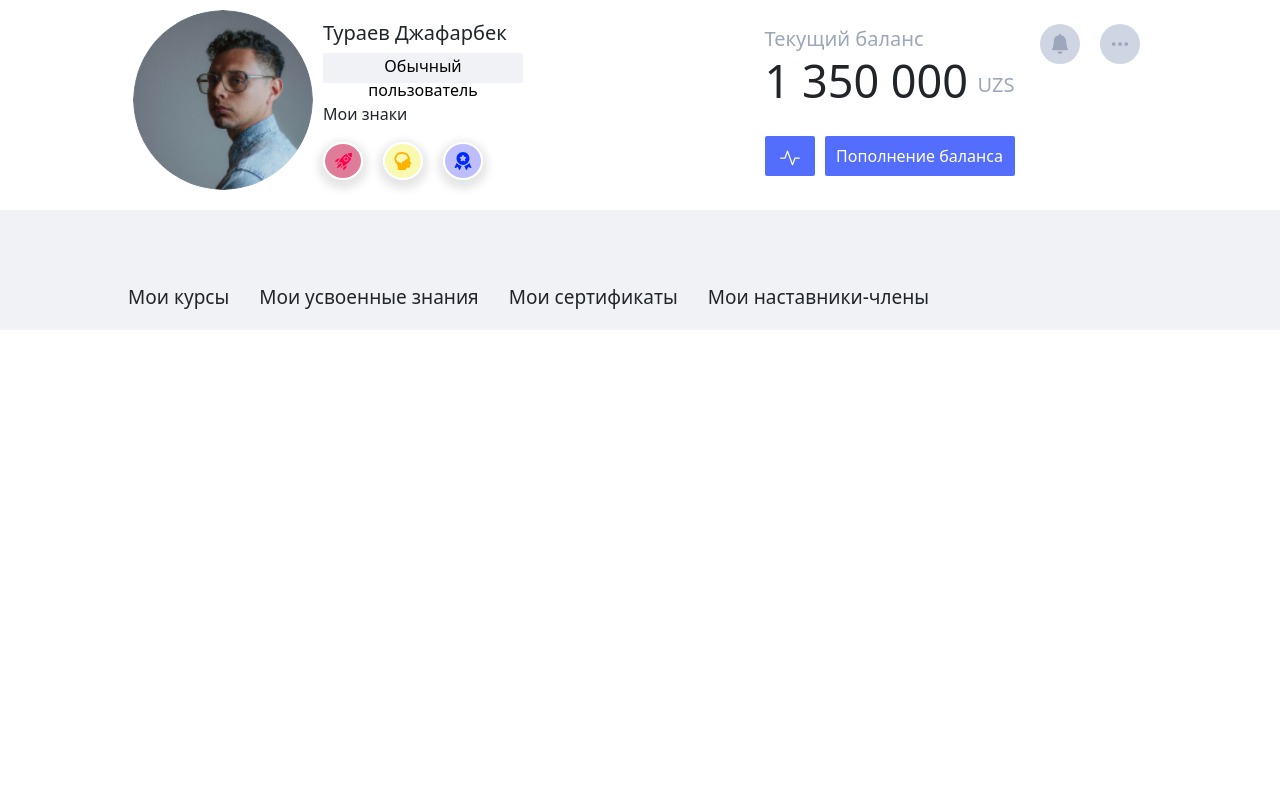
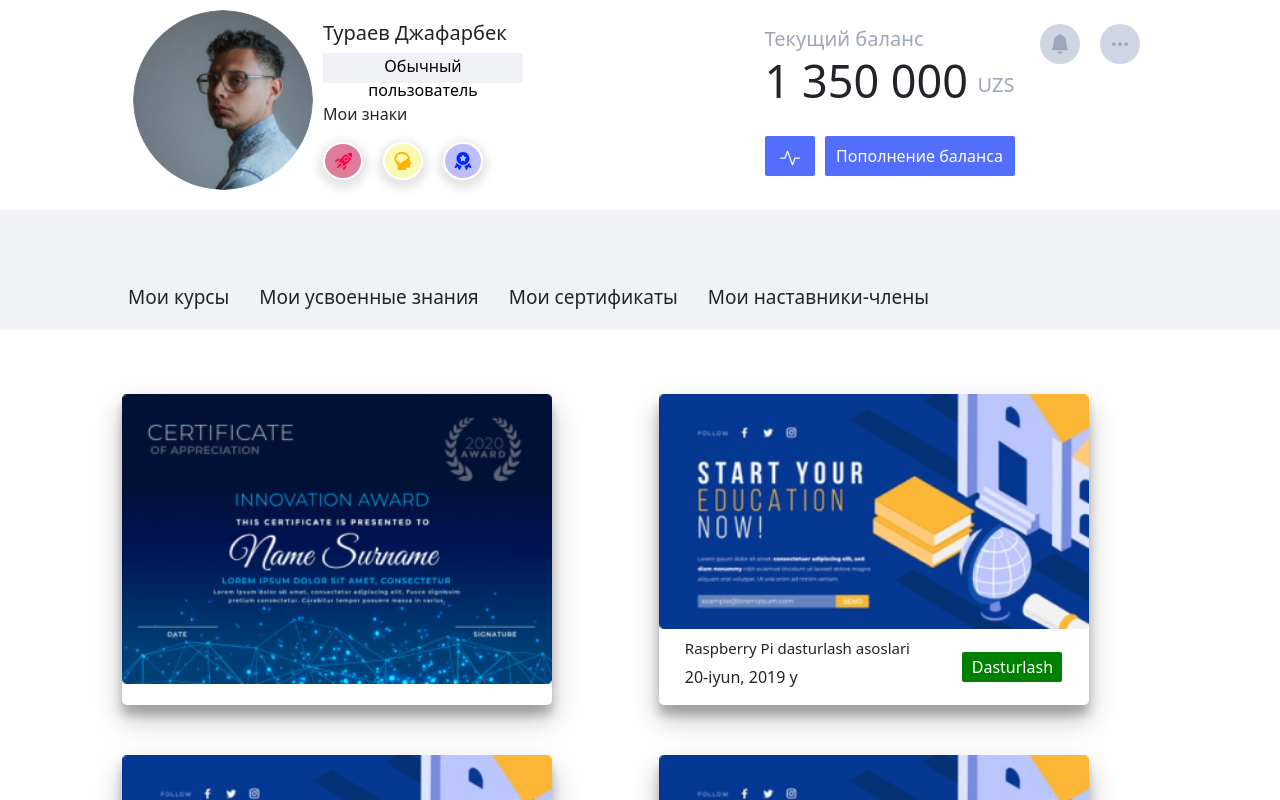
Before and after one commit to otabekbeb/garvid_user, a React (Create React App) app: page / in a window 1280 px wide. Both pictures are taken after a click on the element "Мои сертификаты". Shown: the top 800 px of the page. Built offline with nearby package versions, Linux system fonts and the light colour scheme.

Commit message:
lavash
lavash

```diff
--- a/src/pages/css/Sertifikate.css
+++ b/src/pages/css/Sertifikate.css
@@ -0,0 +1,62 @@
+.cards_sertifikat{
+    width: 100%;
+    display: flex;
+    justify-content: center;
+    margin-top: 5%;
+
+}
+.sertifikat{
+    width: 430px;
+    height: auto;
+    border-radius: 5px;
+    box-shadow: rgba(0, 0, 0, 0.25) 0px 14px 28px, rgba(0, 0, 0, 0.22) 0px 10px 10px;
+}
+.sertifikat img{
+width: 100%;
+}
+.card_sertifikat{
+    width: 86%;
+    display: grid;
+    margin-left: 5%;
+    grid-template-columns: auto auto auto;
+    gap: 30px;
+
+}
+.text_pro_max_gap_sos_lift_gr h4{
+    font-size: 15px;
+    padding-top: 10px;
+}
+.Dast_konter_dust_pro_dest{
+    width: 100px;
+    background-color: green;
+    color: #fff;
+    align-items: center;
+    height: 30px;
+    border: none;
+    border-radius: 2px;
+}
+.button_text_df_blok_pitani_pro_Max{
+    display: flex;
+    justify-content: space-around;
+    align-items: center;
+}
+@media (max-width:1544px) {
+    .card_sertifikat{
+        width: 80% !important;
+        display: grid;
+        margin-left: -1%;
+        grid-template-columns: auto auto ;
+        gap: 50px;
+
+    }
+}
+@media (max-width:1036px) {
+    .card_sertifikat{
+        width: 80% !important;
+        display: grid;
+        margin-left: 30%;
+        grid-template-columns: auto  ;
+        gap: 50px;
+
+    }
+}
--- a/src/pages/js/Sertifikate.js
+++ b/src/pages/js/Sertifikate.js
@@ -1,9 +1,68 @@
 import React from 'react'
 import '../css/Sertifikate.css'
+import Sertifikat from '../img/Sertifikat.png'
+import Start from '../img/Start.png'
 export default function Sertifikate() {
   return (
     <div>
+        <div className="cards_sertifikat">
+            <div className="card_sertifikat">
+            <div className="sertifikat">
+                <img src={Sertifikat} alt="" />
+            </div>
+            <div className="sertifikat">
+                <img src={Start} alt="" />
+                <div className="button_text_df_blok_pitani_pro_Max">
+                    <div className="text_pro_max_gap_sos_lift_gr">
+                    <h4>Raspberry Pi dasturlash asoslari</h4>
+                    <p>20-iyun, 2019 y</p>
+                    </div>
+                    <button className='Dast_konter_dust_pro_dest'>Dasturlash</button>
+                </div>
+            </div>
+            <div className="sertifikat">
+                <img src={Start} alt="" />
+                <div className="button_text_df_blok_pitani_pro_Max">
+                    <div className="text_pro_max_gap_sos_lift_gr">
+                    <h4>Raspberry Pi dasturlash asoslari</h4>
+                    <p>20-iyun, 2019 y</p>
+                    </div>
+                    <button className='Dast_konter_dust_pro_dest'>Dasturlash</button>
+                </div>
+            </div>
+            <div className="sertifikat">
+                <img src={Start} alt="" />
+                <div className="button_text_df_blok_pitani_pro_Max">
+                    <div className="text_pro_max_gap_sos_lift_gr">
+                    <h4>Raspberry Pi dasturlash asoslari</h4>
+                    <p>20-iyun, 2019 y</p>
+                    </div>
+                    <button className='Dast_konter_dust_pro_dest'>Dasturlash</button>
+                </div>
+            </div>
+            <div className="sertifikat">
+                <img src={Start} alt="" />
+                <div className="button_text_df_blok_pitani_pro_Max">
+                    <div className="text_pro_max_gap_sos_lift_gr">
+                    <h4>Raspberry Pi dasturlash asoslari</h4>
+                    <p>20-iyun, 2019 y</p>
+                    </div>
+                    <button className='Dast_konter_dust_pro_dest'>Dasturlash</button>
+                </div>
+            </div>
+            <div className="sertifikat">
+                <img src={Start} alt="" />
+                <div className="button_text_df_blok_pitani_pro_Max">
+                    <div className="text_pro_max_gap_sos_lift_gr">
+                    <h4>Raspberry Pi dasturlash asoslari</h4>
+                    <p>20-iyun, 2019 y</p>
+                    </div>
+                    <button className='Dast_konter_dust_pro_dest'>Dasturlash</button>
+                </div>
+            </div>
 
+            </div>
+        </div>
 
     </div>
   )
```
Also changed, not shown: src/pages/img/Sertifikat.png (added), src/pages/img/Start.png (added).
